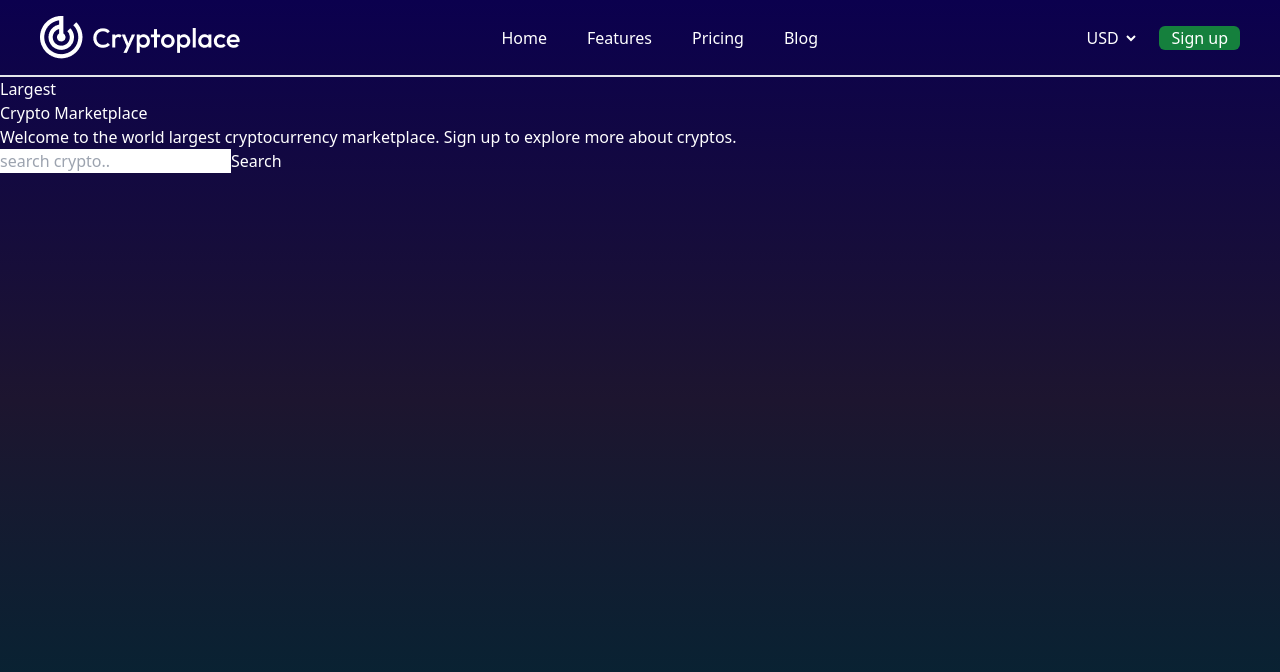
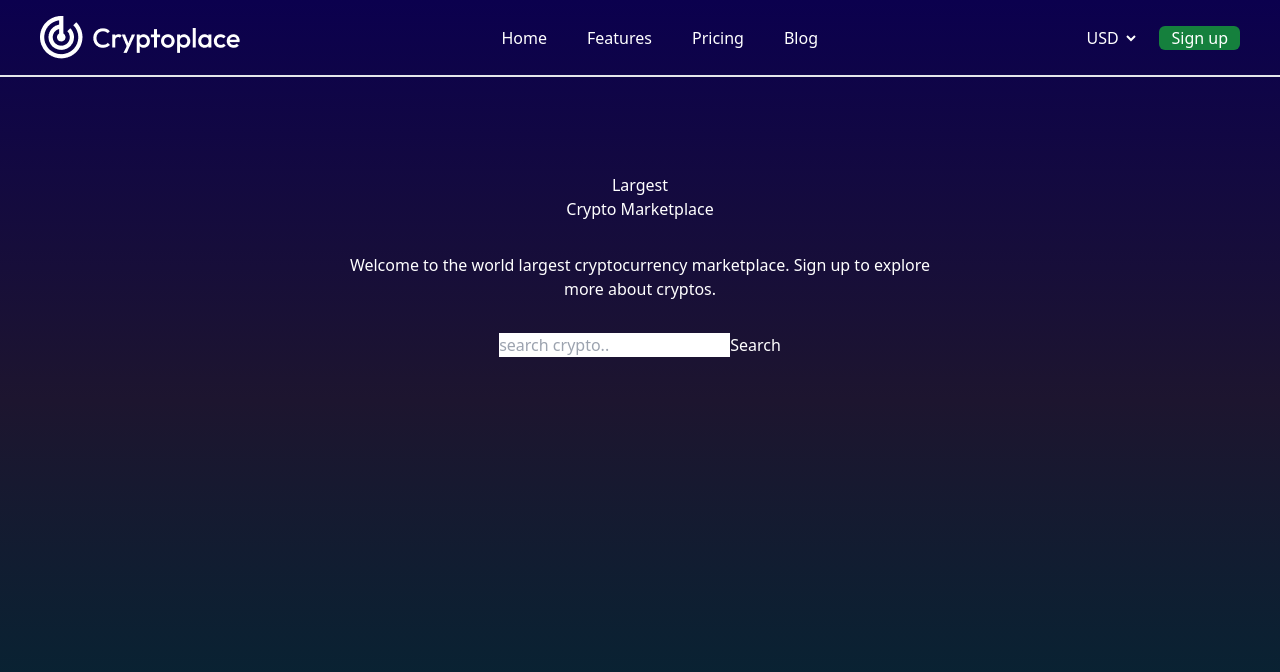
Before and after one commit to aadarshraj02/Crypto-Palace, a React (Vite) app: page / in a window 1280 px wide. Shown: the top 672 px of the page. Built offline with nearby package versions, Linux system fonts and the light colour scheme; the HTML template or start-up script is replaced by a standard one.

Commit message:
styled div

```diff
--- a/src/pages/Home.jsx
+++ b/src/pages/Home.jsx
@@ -1,7 +1,7 @@
 const Home = () => {
   return (
-    <div>
-      <div className="hro">
+    <div className="pb-20 py-4">
+      <div className="hero max-w-[600px] mx-auto my-20 flex flex-col text-center gap-8">
         <h1>
           Largest <br /> Crypto Marketplace
         </h1>
```
